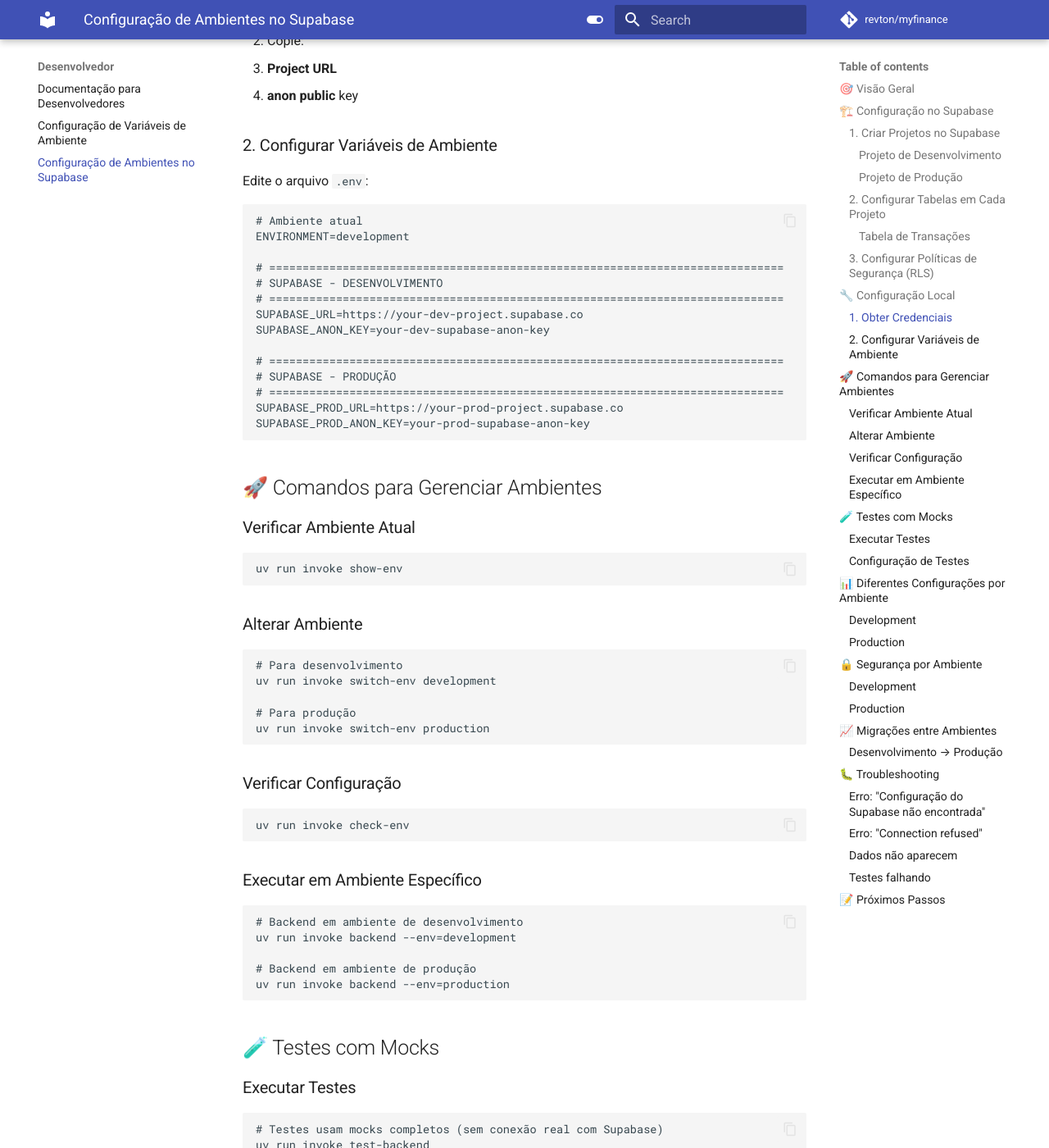
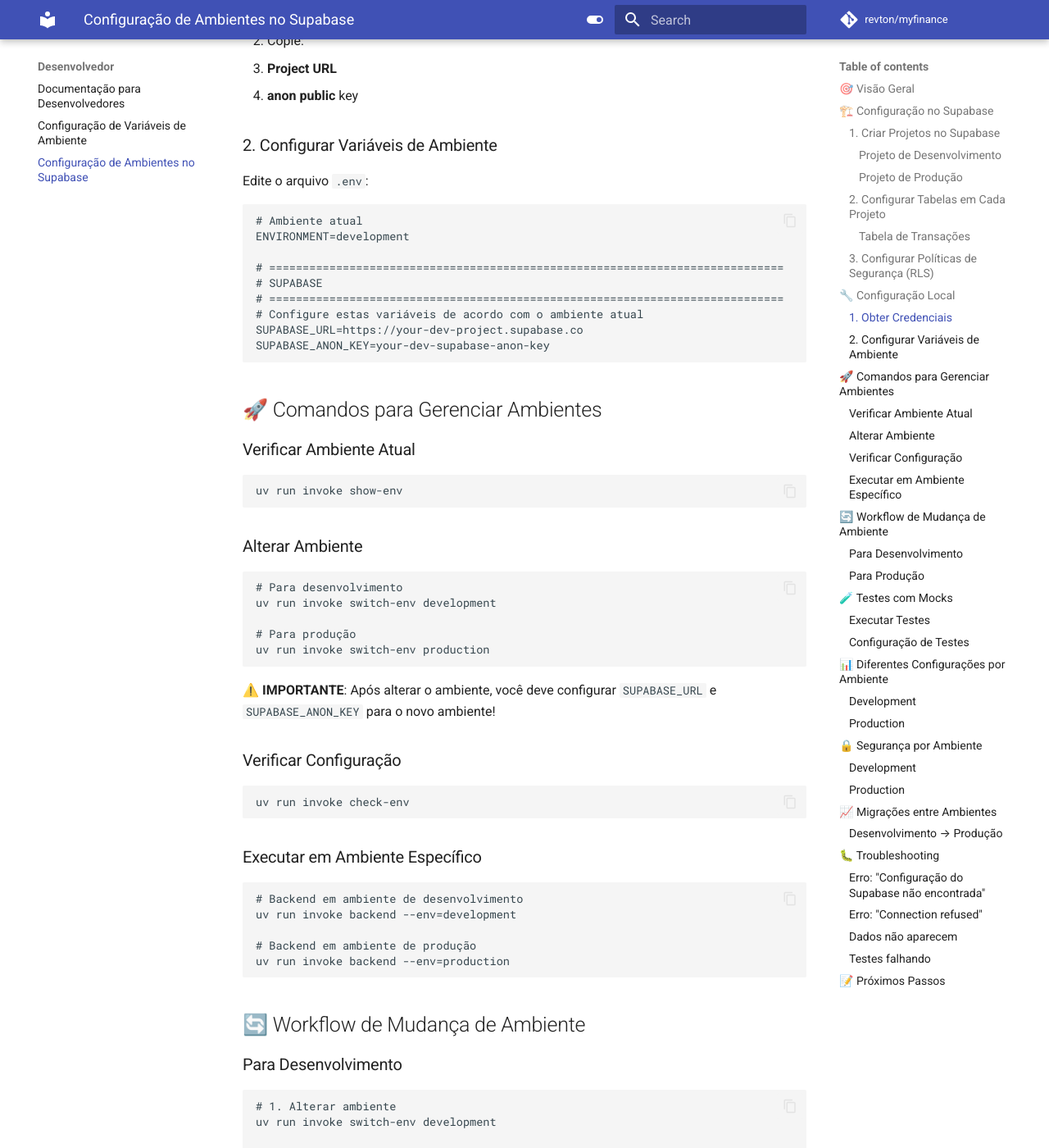
Before and after one commit to revton/myfinance, an MkDocs documentation site: the page built from docs/dev/supabase-environments.md, in a window 1280 px wide and 1400 px high, scrolled down 2306 px. Shown: the whole window at 82% size. Built offline with MkDocs 1.6.1 and Material for MkDocs 9.7.7, drawn with Linux system fonts in a browser that asks for light colours; comment, search, counter and statistics services are not loaded; some of the changed text lies outside the part shown.

Commit message:
refactor: simplifica configuração para usar apenas SUPABASE_URL e SUPABASE_ANON_KEY

````diff
--- a/docs/dev/supabase-environments.md
+++ b/docs/dev/supabase-environments.md
@@ -100,16 +100,11 @@
 ENVIRONMENT=development
 
 # =============================================================================
-# SUPABASE - DESENVOLVIMENTO
+# SUPABASE
 # =============================================================================
+# Configure estas variáveis de acordo com o ambiente atual
 SUPABASE_URL=https://your-dev-project.supabase.co
 SUPABASE_ANON_KEY=your-dev-supabase-anon-key
-
-# =============================================================================
-# SUPABASE - PRODUÇÃO
-# =============================================================================
-SUPABASE_PROD_URL=https://your-prod-project.supabase.co
-SUPABASE_PROD_ANON_KEY=your-prod-supabase-anon-key
 ```
 
 ## 🚀 Comandos para Gerenciar Ambientes
@@ -128,6 +123,8 @@
 uv run invoke switch-env production
 ```
 
+**⚠️ IMPORTANTE**: Após alterar o ambiente, você deve configurar `SUPABASE_URL` e `SUPABASE_ANON_KEY` para o novo ambiente!
+
 ### Verificar Configuração
 ```bash
 uv run invoke check-env
@@ -140,6 +137,42 @@
 
 # Backend em ambiente de produção
 uv run invoke backend --env=production
+```
+
+## 🔄 Workflow de Mudança de Ambiente
+
+### Para Desenvolvimento
+```bash
+# 1. Alterar ambiente
+uv run invoke switch-env development
+
+# 2. Configurar credenciais de desenvolvimento
+# Editar .env:
+# SUPABASE_URL=https://your-dev-project.supabase.co
+# SUPABASE_ANON_KEY=your-dev-supabase-anon-key
+
+# 3. Verificar configuração
+uv run invoke check-env
+
+# 4. Executar aplicação
+uv run invoke backend
+```
+
+### Para Produção
+```bash
+# 1. Alterar ambiente
+uv run invoke switch-env production
+
+# 2. Configurar credenciais de produção
+# Editar .env:
+# SUPABASE_URL=https://your-prod-project.supabase.co
+# SUPABASE_ANON_KEY=your-prod-supabase-anon-key
+
+# 3. Verificar configuração
+uv run invoke check-env
+
+# 4. Executar aplicação
+uv run invoke backend
 ```
 
 ## 🧪 Testes com Mocks
@@ -201,9 +234,9 @@
 ## 🐛 Troubleshooting
 
 ### Erro: "Configuração do Supabase não encontrada"
-- Verifique se as variáveis de ambiente estão configuradas
+- Verifique se `SUPABASE_URL` e `SUPABASE_ANON_KEY` estão configuradas
 - Execute `uv run invoke show-env` para verificar
-- Confirme se o ambiente está correto
+- Confirme se as credenciais correspondem ao ambiente atual
 
 ### Erro: "Connection refused"
 - Verifique se as URLs do Supabase estão corretas
````
Also changed, not shown: other parts of docs/dev/supabase-environments.md (+1 -1 lines), tasks.py (+8 -17 lines), 2 other files.
